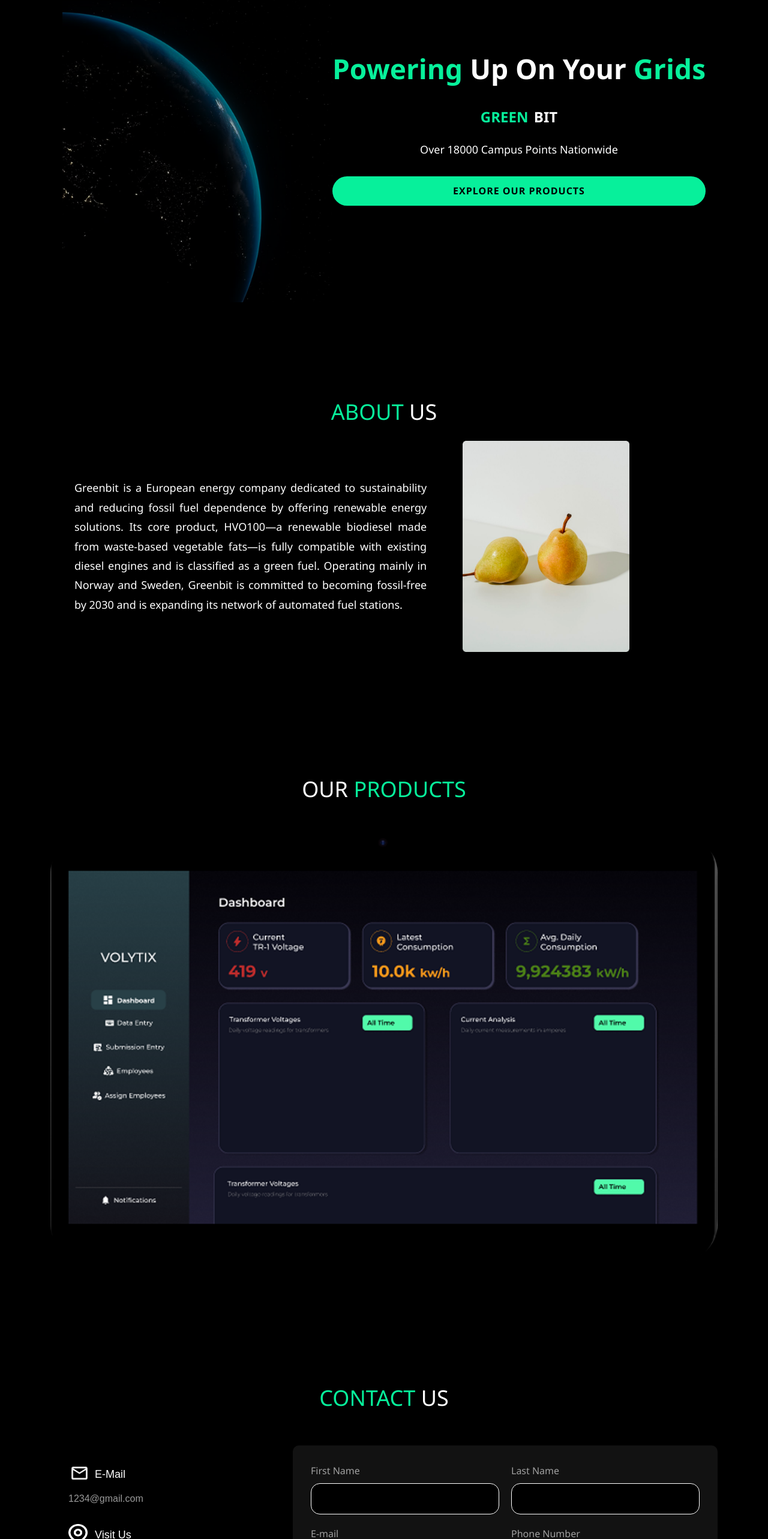
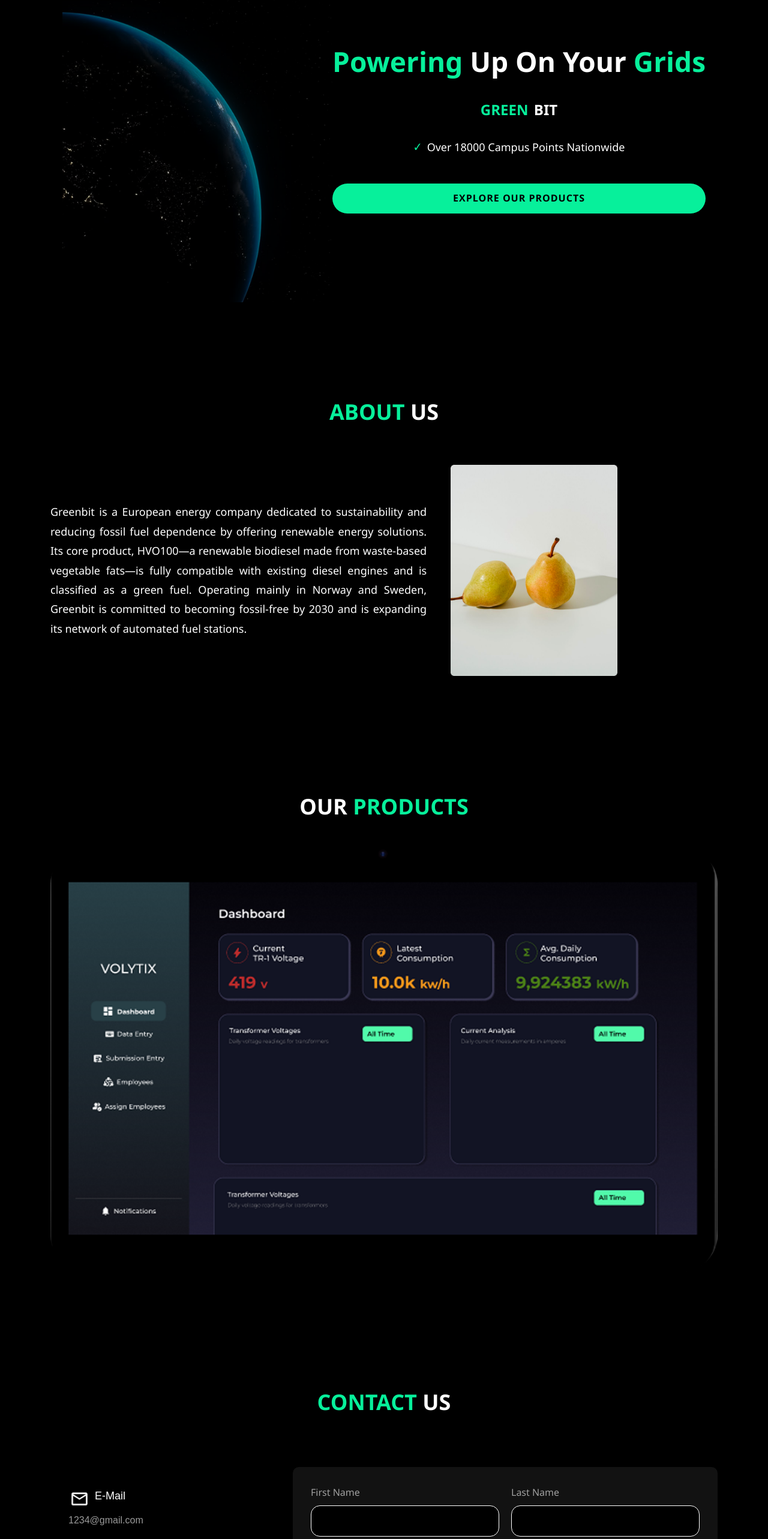
Before and after one commit to jainMaurya/volytix, a React (Create React App) app in the folder greenbit-website/: page / in a window 1280 px wide. Shown: the part 231-2797 px from the top of the page at 60% size. Built offline with nearby package versions, Linux system fonts and the light colour scheme; a web font is replaced by a local one.

Commit message:
added animations

```diff
--- a/greenbit-website/src/App.css
+++ b/greenbit-website/src/App.css
@@ -633,7 +633,7 @@ nav ul li button.active::after {
   }
 
   .hero h1 {
-    font-size: 36px;
+    font-size: 30px;
     padding-top: 130px;
 
   }
--- a/greenbit-website/src/components/About.jsx
+++ b/greenbit-website/src/components/About.jsx
@@ -1,29 +1,61 @@
 import { motion } from 'framer-motion';
 
+const headingVariants = {
+  hidden: { opacity: 0, y: -50, scale: 0.9 },
+  visible: {
+    opacity: 1,
+    y: 0,
+    scale: [1, 1.05, 1],
+    transition: { duration: 0.8, ease: 'easeOut' },
+  },
+};
+
+const textVariants = {
+  hidden: { opacity: 0, x: -50 },
+  visible: {
+    opacity: 1,
+    x: 0,
+    transition: { duration: 0.8, ease: 'easeOut' },
+  },
+};
+
+const imageVariants = {
+  hidden: { opacity: 0, x: 50 },
+  visible: {
+    opacity: 1,
+    x: 0,
+    transition: { duration: 0.8, ease: 'easeOut' },
+  },
+};
 
 const About = () => {
   return (
-    <div className="about-section">
-      <div className="container">
+    <div className="about-section py-20">
+      <div className="container mx-auto px-4">
+        {/* Heading Animation */}
         <motion.div
-          initial={{ opacity: 0 }}
-          whileInView={{ opacity: 1 }}
-          viewport={{ once: true }}
-          transition={{ duration: 0.8 }}
+          initial="hidden"
+          whileInView="visible"
+          viewport={{ once: true, amount: 0.5 }}
+          variants={headingVariants}
+          className="flex flex-col justify-center items-center"
         >
-         <div className='flex flex-col justify-center items-center'>
-  <h1 className='pb-0 leading-none text-5xl'>
+          <h1 className="text-5xl font-bold leading-none">
             <span className="text-[#07F09B]">ABOUT</span>{" "}
-    <span className="text-white ">US</span>
+            <span className="text-white">US</span>
           </h1>
-</div>
+        </motion.div>
 
-
-
-
-          <div className='flex flex-col-reverse md:flex-row items-center'>
-          <div className='m-0 pt-14  md:w-3/5 md:p-10 md:mr-5'>
-          <p >
+        <div className="flex flex-col-reverse md:flex-row items-center mt-10">
+          {/* Text Animation */}
+          <motion.div
+            initial="hidden"
+            whileInView="visible"
+            viewport={{ once: true, amount: 0.5 }}
+            variants={textVariants}
+            className="md:w-3/5 md:pr-10 pt-10 md:pt-0"
+          >
+            <p>
               Greenbit is a European energy company dedicated to sustainability and reducing fossil fuel
               dependence by offering renewable energy solutions. Its core product, HVO100—a renewable
               biodiesel made from waste-based vegetable fats—is fully compatible with existing diesel
@@ -31,13 +63,19 @@ const About = () => {
               is committed to becoming fossil-free by 2030 and is expanding its network of automated
               fuel stations.
             </p>
+          </motion.div>
+
+          {/* Image Animation */}
+          <motion.div
+            initial="hidden"
+            whileInView="visible"
+            viewport={{ once: true, amount: 0.5 }}
+            variants={imageVariants}
+            className="w-3/4 md:w-1/4 mb-10 md:mb-0"
+          >
+            <img src="/About.png" alt="About-img" />
+          </motion.div>
         </div>
-          <div className=' w-3/4 h-1/3 p-0 m-0 md:w-1/4'>
-            <img src="/About.png" alt="About-img" />
-          </div>
-          </div>
-
-        </motion.div>
       </div>
     </div>
   );
--- a/greenbit-website/src/components/Contact.jsx
+++ b/greenbit-website/src/components/Contact.jsx
@@ -1,25 +1,61 @@
 import { motion } from 'framer-motion';
+
+const headingVariants = {
+  hidden: { opacity: 0, y: -50 },
+  visible: {
+    opacity: 1,
+    y: 0,
+    transition: { duration: 0.8, ease: 'easeOut' },
+  },
+};
+
+const leftColumnVariants = {
+  hidden: { opacity: 0, x: -50 },
+  visible: {
+    opacity: 1,
+    x: 0,
+    transition: { duration: 0.8, ease: 'easeOut' },
+  },
+};
+
+const rightColumnVariants = {
+  hidden: { opacity: 0, x: 50 },
+  visible: {
+    opacity: 1,
+    x: 0,
+    transition: { duration: 0.8, ease: 'easeOut' },
+  },
+};
 
 const Contact = () => {
   return (
-    <div className="contact-section">
-      <div className="container">
+    <div className="contact-section py-20">
+      <div className="container mx-auto px-4">
+        {/* Heading animation */}
         <motion.div
-          initial={{ opacity: 0 }}
-          whileInView={{ opacity: 1 }}
-          viewport={{ once: true }}
-          transition={{ duration: 0.8 }}
+          initial="hidden"
+          whileInView="visible"
+          viewport={{ once: true, amount: 0.5 }}
+          variants={headingVariants}
+          className="flex justify-center items-center mb-10"
         >
-          <div className='flex flex-row justify-center items-center'>
-            <h1 >
+          <h1 className="text-5xl font-bold">
             <span className="text-green">CONTACT</span>{" "}
             <span className="text-white">US</span>
           </h1>
-          </div>
-          <div className="contact-grid">
-            <div className="contact-info">
+        </motion.div>
+
+        <div className="contact-grid grid grid-cols-1 md:grid-cols-2 gap-8">
+          {/* Left Column: Contact Info */}
+          <motion.div
+            initial="hidden"
+            whileInView="visible"
+            viewport={{ once: true, amount: 0.5 }}
+            variants={leftColumnVariants}
+            className="contact-info space-y-6"
+          >
             <div className="info-item">
-                <div className='flex flex-row gap-3'>
+              <div className='flex flex-row gap-3 items-center'>
                 <img src="Email.png" alt="Email" className='w-8 h-8' />
                 <h3 className='text-3xl'>E-Mail</h3>
               </div>
@@ -27,65 +63,71 @@ const Contact = () => {
             </div>
 
             <div className="info-item">
-                <div className='flex flex-row gap-3'>
+              <div className='flex flex-row gap-3 items-center'>
                 <img src="VisitUs.png" alt="Visit" className='w-8 h-8' />
-                <h3 className='text-3xl'> Visit Us</h3>
+                <h3 className='text-3xl'>Visit Us</h3>
               </div>
               <p>123, street India</p>
             </div>
 
             <div className="info-item">
-                <div className='flex flex-row gap-3'>
+              <div className='flex flex-row gap-3 items-center'>
                 <img src="Support.png" alt="Support" className='w-8 h-8' />
                 <h3 className='text-3xl'>Get Support</h3>
               </div>
               <p>Chat with us</p>
             </div>
-            </div>
+          </motion.div>
 
-            <div className="contact-form">
+          {/* Right Column: Contact Form */}
+          <motion.div
+            initial="hidden"
+            whileInView="visible"
+            viewport={{ once: true, amount: 0.5 }}
+            variants={rightColumnVariants}
+            className="contact-form"
+          >
             <form>
-                <div className="form-row">
+              <div className="form-row grid grid-cols-1 md:grid-cols-2 gap-4">
                 <div className="form-group">
                   <label htmlFor="firstName">First Name</label>
-                    <input type="text" id="firstName" />
+                  <input type="text" id="firstName" className="w-full" />
                 </div>
 
                 <div className="form-group">
                   <label htmlFor="lastName">Last Name</label>
-                    <input type="text" id="lastName" />
+                  <input type="text" id="lastName" className="w-full" />
                 </div>
               </div>
 
-                <div className="form-row">
+              <div className="form-row grid grid-cols-1 md:grid-cols-2 gap-4 mt-4">
                 <div className="form-group">
                   <label htmlFor="email">E-mail</label>
-                    <input type="email" id="email" />
+                  <input type="email" id="email" className="w-full" />
                 </div>
 
                 <div className="form-group">
                   <label htmlFor="phone">Phone Number</label>
-                    <input type="tel" id="phone" />
+                  <input type="tel" id="phone" className="w-full" />
                 </div>
               </div>
 
-                <div className="form-group">
+              <div className="form-group mt-4">
                 <label htmlFor="message">Enter your message</label>
-                  <textarea id="message" rows="4"></textarea>
+                <textarea id="message" rows="4" className="w-full"></textarea>
               </div>
 
               <motion.button
                 type="submit"
                 whileHover={{ scale: 1.02 }}
                 whileTap={{ scale: 0.98 }}
-
+                className="mt-6 bg-green text-white px-6 py-2 rounded"
               >
                 Submit
               </motion.button>
             </form>
+          </motion.div>
         </div>
-          </div>
-        </motion.div>
       </div>
     </div>
   );
--- a/greenbit-website/src/components/Header.jsx
+++ b/greenbit-website/src/components/Header.jsx
@@ -3,6 +3,8 @@ import { motion } from 'framer-motion';
 
 const Header = ({ scrollToSection, activeSection }) => {
   const [scrolled, setScrolled] = useState(false);
+
+
 
   useEffect(() => {
     const handleScroll = () => {
@@ -13,7 +15,7 @@ const Header = ({ scrollToSection, activeSection }) => {
   }, []);
 
   return (
-    <header className={`header ${scrolled ? 'scrolled' : ''}`}>
+    <header className={`header ${scrolled ? 'scrolled' : ''}`} style={{ position: 'fixed', top: 0, width: '100%', zIndex: 1000 }}>
       <div className="container">
         <motion.div
           className="logo"
--- a/greenbit-website/src/components/Hero.jsx
+++ b/greenbit-website/src/components/Hero.jsx
@@ -1,4 +1,5 @@
 import { motion } from 'framer-motion';
+import 'animate.css';
 
 const Hero = ({ scrollToSection }) => {
   return (
@@ -15,24 +16,35 @@ const Hero = ({ scrollToSection }) => {
               <img src="/Mainimg.png" alt="Main" className="max-h-screen" />
             </div>
             <div className='z-20 flex flex-col justify-center'>
-              <h1 className="whitespace-nowrap">
-                <span className="text-green">Powering </span>{" "}
+              <h1 className="whitespace-nowrap animate__animated animate__zoomIn">
+                <span className="text-green ">Powering </span>{" "}
                 <span className="text-white"> Up On Your </span>{" "}
-                <span className="text-green"> Grids </span>
+                <span className="text-green "> Grids </span>
               </h1>
-              <h2>
+              <h2 >
                 <span className="text-green text-2xl">GREEN</span>{" "}
                 <span className="text-white text-2xl"> BIT</span>
               </h2>
-              <p>Over 18000 Campus Points Nationwide</p>
+              <p className="flex items-center justify-center gap-2 mt-2 text-white">
+      <span className="text-green text-xl">✓</span> Over 18000 Campus Points Nationwide
+       </p>
 
               <motion.button
-                whileHover={{ scale: 1.05 }}
-                whileTap={{ scale: 0.95 }}
-                onClick={() => scrollToSection('products')}
-              >
-                Explore Our Products
-              </motion.button>
+  className="mt-4 px-6 py-3 rounded-lg bg-green text-white font-semibold shadow-lg  animate__animated animate__zoomIn"
+  initial={{ opacity: 0, y: 20 }}
+  animate={{ opacity: 1, y: 0 }}
+  transition={{ duration: 0.5, delay: 0.3, ease: 'easeOut' }}
+  whileHover={{
+    scale: 1.1,
+    boxShadow: '0px 2px 2px white',
+    transition: { duration: 0.3 },
+  }}
+  whileTap={{ scale: 0.95 }}
+  onClick={() => scrollToSection('products')}
+>
+  Explore Our Products
+</motion.button>
+
             </div>
           </div>
         </motion.div>
--- a/greenbit-website/src/components/Products.jsx
+++ b/greenbit-website/src/components/Products.jsx
@@ -1,22 +1,50 @@
 import { motion } from 'framer-motion';
+
+const headingVariants = {
+  hidden: { opacity: 0, y: -50 },
+  visible: {
+    opacity: 1,
+    y: 0,
+    transition: { duration: 0.5, ease: 'easeOut' },
+  },
+};
+
+const imageVariants = {
+  hidden: { opacity: 0, x: 50 },
+  visible: {
+    opacity: 1,
+    x: 0,
+    transition: { duration: 0.5, ease: 'easeOut' },
+  },
+};
 
 const Products = () => {
   return (
-    <div className="products-section">
-      <div className="container">
+    <div className="products-section py-20">
+      <div className="container mx-auto px-4">
+        {/* Heading animation */}
         <motion.div
-          initial={{ opacity: 0 }}
-          whileInView={{ opacity: 1 }}
-          viewport={{ once: true }}
-          transition={{ duration: 0.8 }}
+          initial="hidden"
+          whileInView="visible"
+          viewport={{ once: true, amount: 0.5 }}
+          variants={headingVariants}
+          className="text-center mb-10"
         >
-          <div className='text-center'>
-            <h1 >
-              <span className="text-white">OUR</span>{" "}
-              <span className="text-green">PRODUCTS</span>
-            </h1>
-          </div>
-          <img src="/Productimg.png" alt="Productimg" />
+          <h1 className="text-5xl font-bold">
+            <span className="text-white">OUR</span>{" "}
+            <span className="text-green">PRODUCTS</span>
+          </h1>
+        </motion.div>
+
+        {/* Image animation */}
+        <motion.div
+          initial="hidden"
+          whileInView="visible"
+          viewport={{ once: true, amount: 0.5 }}
+          variants={imageVariants}
+          className="flex justify-center"
+        >
+          <img src="/Productimg.png" alt="Productimg" className="max-w-full" />
         </motion.div>
       </div>
     </div>
```
Lines whose indentation alone changed are shown as unchanged.
